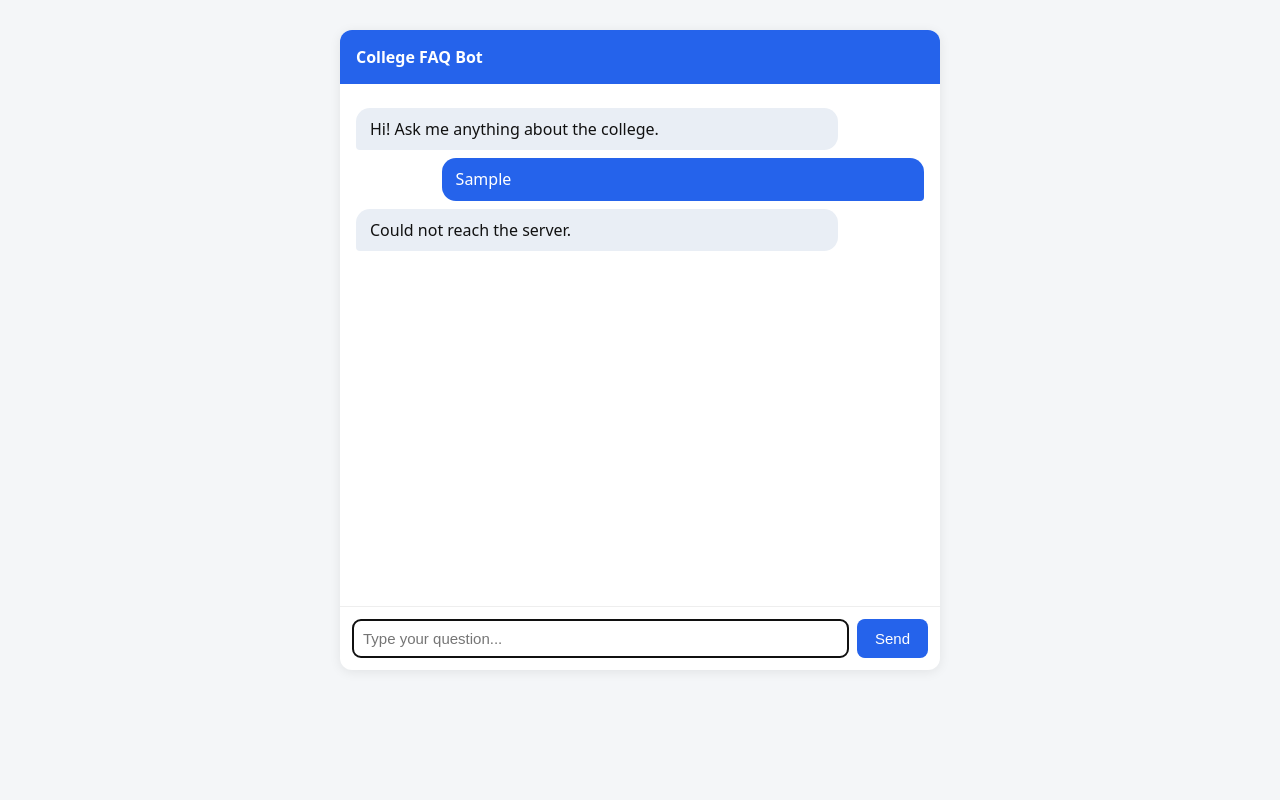
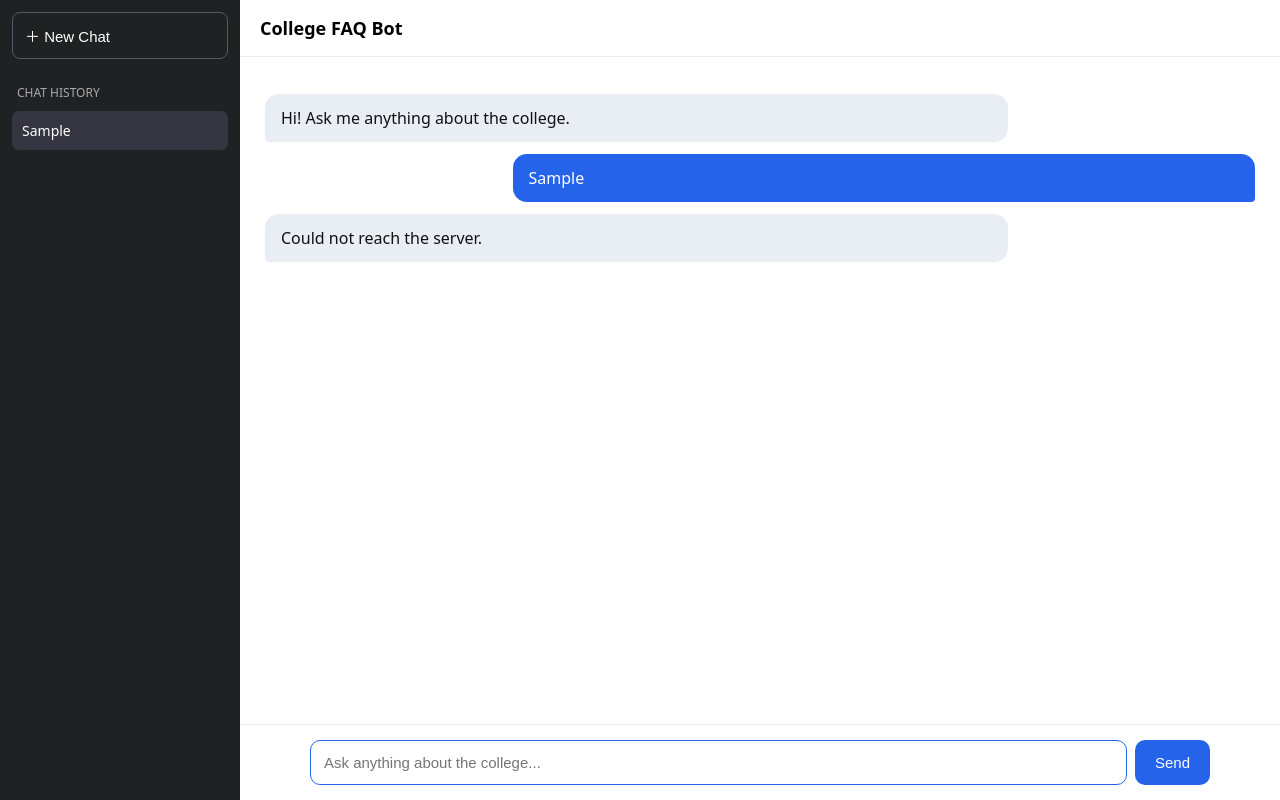
Before and after one commit to sandhyathiramsetti-code/college-faq-chat-bot, a plain HTML site: page index.html in a window 1280 px wide. Both pictures are taken after typing "Sample" into the empty fields and a click on the button "Send". Drawn offline with Linux system fonts and the light colour scheme; no server answers.

Commit message:
Update chatbot UI and functionality

```diff
--- a/index.html
+++ b/index.html
@@ -4,81 +4,599 @@
   <meta charset="UTF-8">
   <meta name="viewport" content="width=device-width, initial-scale=1.0">
   <title>College FAQ Bot</title>
+
   <style>
-    body { font-family: system-ui, sans-serif; background: #f4f6f8; margin: 0; }
-    .container { max-width: 600px; margin: 30px auto; background: #fff;
-                 border-radius: 12px; box-shadow: 0 2px 12px rgba(0,0,0,.08);
-                 display: flex; flex-direction: column; height: 80vh; }
-    .header { padding: 16px; background: #2563eb; color: #fff;
-              border-radius: 12px 12px 0 0; font-weight: 600; }
-    .messages { flex: 1; overflow-y: auto; padding: 16px; }
-    .msg { margin: 8px 0; padding: 10px 14px; border-radius: 14px;
-           max-width: 80%; line-height: 1.4; white-space: pre-wrap; }
-    .user { background: #2563eb; color: #fff; margin-left: auto; border-bottom-right-radius: 4px; }
-    .bot  { background: #e9eef5; color: #111; margin-right: auto; border-bottom-left-radius: 4px; }
-    .input-row { display: flex; padding: 12px; border-top: 1px solid #eee; gap: 8px; }
-    input { flex: 1; padding: 10px; border: 1px solid #ccc; border-radius: 8px; font-size: 15px; }
-    button { padding: 10px 18px; background: #2563eb; color: #fff; border: none;
-             border-radius: 8px; cursor: pointer; font-size: 15px; }
-    button:disabled { background: #9bb4e8; cursor: not-allowed; }
+    * {
+      box-sizing: border-box;
+    }
+
+    body {
+      font-family: system-ui, sans-serif;
+      background: #f4f6f8;
+      margin: 0;
+      height: 100vh;
+    }
+
+    .app {
+      display: flex;
+      height: 100vh;
+    }
+
+    /* SIDEBAR */
+
+    .sidebar {
+      width: 240px;
+      background: #202123;
+      color: white;
+      padding: 12px;
+      display: flex;
+      flex-direction: column;
+    }
+
+    .new-chat {
+      width: 100%;
+      padding: 12px;
+      background: transparent;
+      color: white;
+      border: 1px solid #565869;
+      border-radius: 8px;
+      cursor: pointer;
+      font-size: 15px;
+      text-align: left;
+      margin-bottom: 15px;
+    }
+
+    .new-chat:hover {
+      background: #2a2b32;
+    }
+
+    .history-title {
+      font-size: 12px;
+      color: #aaa;
+      margin: 10px 5px;
+    }
+
+    .chat-list {
+      overflow-y: auto;
+      flex: 1;
+    }
+
+    .chat-item {
+      padding: 10px;
+      border-radius: 7px;
+      cursor: pointer;
+      font-size: 14px;
+      margin-bottom: 4px;
+      white-space: nowrap;
+      overflow: hidden;
+      text-overflow: ellipsis;
+    }
+
+    .chat-item:hover {
+      background: #2a2b32;
+    }
+
+    .chat-item.active {
+      background: #343541;
+    }
+
+    /* MAIN AREA */
+
+    .main {
+      flex: 1;
+      display: flex;
+      flex-direction: column;
+      background: white;
+      min-width: 0;
+    }
+
+    .header {
+      padding: 16px 20px;
+      border-bottom: 1px solid #eee;
+      font-weight: 600;
+      font-size: 18px;
+    }
+
+    .messages {
+      flex: 1;
+      overflow-y: auto;
+      padding: 25px;
+    }
+
+    .msg {
+      margin: 12px 0;
+      padding: 12px 16px;
+      border-radius: 14px;
+      max-width: 75%;
+      line-height: 1.5;
+      white-space: pre-wrap;
+    }
+
+    .user {
+      background: #2563eb;
+      color: white;
+      margin-left: auto;
+      border-bottom-right-radius: 4px;
+    }
+
+    .bot {
+      background: #e9eef5;
+      color: #111;
+      margin-right: auto;
+      border-bottom-left-radius: 4px;
+    }
+
+    .chart-box {
+      margin: 8px 0 15px 0;
+      padding: 15px;
+      background: #f8fafc;
+      border: 1px solid #ddd;
+      border-radius: 10px;
+      max-width: 75%;
+    }
+
+    /* INPUT */
+
+    .input-area {
+      padding: 15px 20px;
+      border-top: 1px solid #eee;
+      background: white;
+    }
+
+    .input-row {
+      display: flex;
+      gap: 8px;
+      max-width: 900px;
+      margin: auto;
+    }
+
+    input {
+      flex: 1;
+      padding: 13px;
+      border: 1px solid #ccc;
+      border-radius: 10px;
+      font-size: 15px;
+      outline: none;
+    }
+
+    input:focus {
+      border-color: #2563eb;
+    }
+
+    .send {
+      padding: 10px 20px;
+      background: #2563eb;
+      color: white;
+      border: none;
+      border-radius: 10px;
+      cursor: pointer;
+      font-size: 15px;
+    }
+
+    .send:disabled {
+      background: #9bb4e8;
+      cursor: not-allowed;
+    }
+
+    /* MOBILE */
+
+    @media (max-width: 700px) {
+      .sidebar {
+        width: 180px;
+      }
+
+      .msg,
+      .chart-box {
+        max-width: 90%;
+      }
+    }
   </style>
 </head>
+
 <body>
-  <div class="container">
-    <div class="header">College FAQ Bot</div>
-    <div class="messages" id="messages">
-      <div class="msg bot">Hi! Ask me anything about the college.</div>
-    </div>
-    <div class="input-row">
-      <input id="input" placeholder="Type your question..." autocomplete="off">
-      <button id="send">Send</button>
-    </div>
+
+<div class="app">
+
+  <!-- SIDEBAR -->
+  <div class="sidebar">
+
+    <button class="new-chat" id="newChat">
+      ＋ New Chat
+    </button>
+
+    <div class="history-title">
+      CHAT HISTORY
     </div>
 
+    <div class="chat-list" id="chatList"></div>
+
+  </div>
+
+
+  <!-- MAIN CHAT -->
+  <div class="main">
+
+    <div class="header">
+      College FAQ Bot
+    </div>
+
+    <div class="messages" id="messages"></div>
+
+    <div class="input-area">
+
+      <div class="input-row">
+
+        <input
+          id="input"
+          placeholder="Ask anything about the college..."
+          autocomplete="off"
+        >
+
+        <button class="send" id="send">
+          Send
+        </button>
+
+      </div>
+
+    </div>
+
+  </div>
+
+</div>
+
+
 <script>
+
   const messages = document.getElementById("messages");
   const input = document.getElementById("input");
   const sendBtn = document.getElementById("send");
+  const newChatBtn = document.getElementById("newChat");
+  const chatList = document.getElementById("chatList");
 
-    // Add a message bubble to the chat
-    function addMessage(text, who) {
-      const div = document.createElement("div");
-      div.className = "msg " + who;
-      div.textContent = text;
-      messages.appendChild(div);
-      messages.scrollTop = messages.scrollHeight;  // auto-scroll to bottom
-      return div;
+
+  /*
+    CHAT STORAGE
+
+    Each chat looks like:
+
+    {
+      id: 1,
+      title: "What is the fee?",
+      history: [
+        {
+          question: "...",
+          answer: "...",
+          chart: {...}
+        }
+      ]
+    }
+  */
+
+  let chats = [];
+
+  let currentChatId = null;
+
+
+  /* CREATE NEW CHAT */
+
+  function createNewChat() {
+
+    const chat = {
+      id: Date.now(),
+      title: "New Chat",
+      history: []
+    };
+
+    chats.push(chat);
+
+    currentChatId = chat.id;
+
+    renderChatList();
+
+    renderCurrentChat();
+
+    input.focus();
   }
 
+
+  /* GET CURRENT CHAT */
+
+  function getCurrentChat() {
+
+    return chats.find(chat => chat.id === currentChatId);
+
+  }
+
+
+  /* DISPLAY CHAT LIST */
+
+  function renderChatList() {
+
+    chatList.innerHTML = "";
+
+    chats.forEach(chat => {
+
+      const div = document.createElement("div");
+
+      div.className = "chat-item";
+
+      if (chat.id === currentChatId) {
+        div.classList.add("active");
+      }
+
+      div.textContent = chat.title;
+
+      div.addEventListener("click", () => {
+
+        currentChatId = chat.id;
+
+        renderChatList();
+
+        renderCurrentChat();
+
+      });
+
+      chatList.appendChild(div);
+
+    });
+
+  }
+
+
+  /* DISPLAY CURRENT CHAT */
+
+  function renderCurrentChat() {
+
+    messages.innerHTML = "";
+
+    const chat = getCurrentChat();
+
+    if (!chat || chat.history.length === 0) {
+
+      addMessage(
+        "Hi! Ask me anything about the college.",
+        "bot"
+      );
+
+      return;
+    }
+
+
+    chat.history.forEach(item => {
+
+      addMessage(item.question, "user");
+
+      addMessage(item.answer, "bot");
+
+
+      if (item.chart) {
+
+        displayChart(item.chart);
+
+      }
+
+    });
+
+  }
+
+
+  /* ADD MESSAGE */
+
+  function addMessage(text, who) {
+
+    const div = document.createElement("div");
+
+    div.className = "msg " + who;
+
+    div.textContent = text;
+
+    messages.appendChild(div);
+
+    messages.scrollTop = messages.scrollHeight;
+
+    return div;
+
+  }
+
+
+  /* DISPLAY CHART */
+
+  function displayChart(chart) {
+
+    const chartDiv = document.createElement("div");
+
+    chartDiv.className = "chart-box";
+
+    chartDiv.innerHTML = `
+      <strong>📊 ${chart.type.toUpperCase()} CHART</strong>
+      <br><br>
+
+      ${chart.labels.map((label, index) =>
+        `${label}: ${chart.values[index]}`
+      ).join("<br>")}
+    `;
+
+    messages.appendChild(chartDiv);
+
+    messages.scrollTop = messages.scrollHeight;
+
+  }
+
+
+  /* SEND QUESTION */
+
   async function sendQuestion() {
+
     const question = input.value.trim();
+
     if (!question) return;
 
+
+    const chat = getCurrentChat();
+
+    if (!chat) {
+
+      createNewChat();
+
+    }
+
+
+    const currentChat = getCurrentChat();
+
+
+    /* Add first question as title */
+
+    if (currentChat.history.length === 0) {
+
+      currentChat.title = question;
+
+      renderChatList();
+
+    }
+
+
+    /* Show user question */
+
     addMessage(question, "user");
+
     input.value = "";
+
     sendBtn.disabled = true;
 
-      // Show a temporary "thinking..." bubble
-      const loading = addMessage("Thinking...", "bot");
+
+    /* Thinking message */
+
+    const loading = addMessage(
+      "Thinking...",
+      "bot"
+    );
+
 
     try {
+
       const res = await fetch("/ask", {
+
         method: "POST",
-          headers: { "Content-Type": "application/json" },
-          body: JSON.stringify({ question })
+
+        headers: {
+          "Content-Type": "application/json"
+        },
+
+        body: JSON.stringify({
+
+          question: question,
+
+          history: currentChat.history.map(item => ({
+            question: item.question,
+            answer: item.answer
+          }))
+
+        })
+
       });
+
+
       const data = await res.json();
-        loading.textContent = data.answer || data.error || "No response.";
-      } catch (err) {
-        loading.textContent = "Could not reach the server.";
-      } finally {
-        sendBtn.disabled = false;
-        input.focus();
-      }
+
+
+      const answer =
+        data.answer ||
+        data.error ||
+        "No response.";
+
+
+      loading.textContent = answer;
+
+
+      /*
+        SAVE THE QUESTION,
+        ANSWER AND CHART
+      */
+
+      currentChat.history.push({
+
+        question: question,
+
+        answer: answer,
+
+        chart: data.chart || null
+
+      });
+
+
+      /*
+        DISPLAY CHART
+      */
+
+      if (data.chart) {
+
+        displayChart(data.chart);
+
       }
 
-    sendBtn.addEventListener("click", sendQuestion);
-    input.addEventListener("keydown", e => { if (e.key === "Enter") sendQuestion(); });
+
+      /*
+        UPDATE CHAT TITLE
+      */
+
+      renderChatList();
+
+
+    } catch (err) {
+
+      loading.textContent =
+        "Could not reach the server.";
+
+    } finally {
+
+      sendBtn.disabled = false;
+
+      input.focus();
+
+    }
+
+  }
+
+
+  /* NEW CHAT BUTTON */
+
+  newChatBtn.addEventListener(
+    "click",
+    createNewChat
+  );
+
+
+  /* SEND BUTTON */
+
+  sendBtn.addEventListener(
+    "click",
+    sendQuestion
+  );
+
+
+  /* ENTER KEY */
+
+  input.addEventListener(
+    "keydown",
+    e => {
+
+      if (e.key === "Enter") {
+
+        sendQuestion();
+
+      }
+
+    }
+  );
+
+
+  /*
+    START WITH ONE CHAT
+  */
+
+  createNewChat();
+
 </script>
+
 </body>
 </html>
```
Also changed, not shown: 2 other files. Lines whose indentation alone changed are shown as unchanged.
